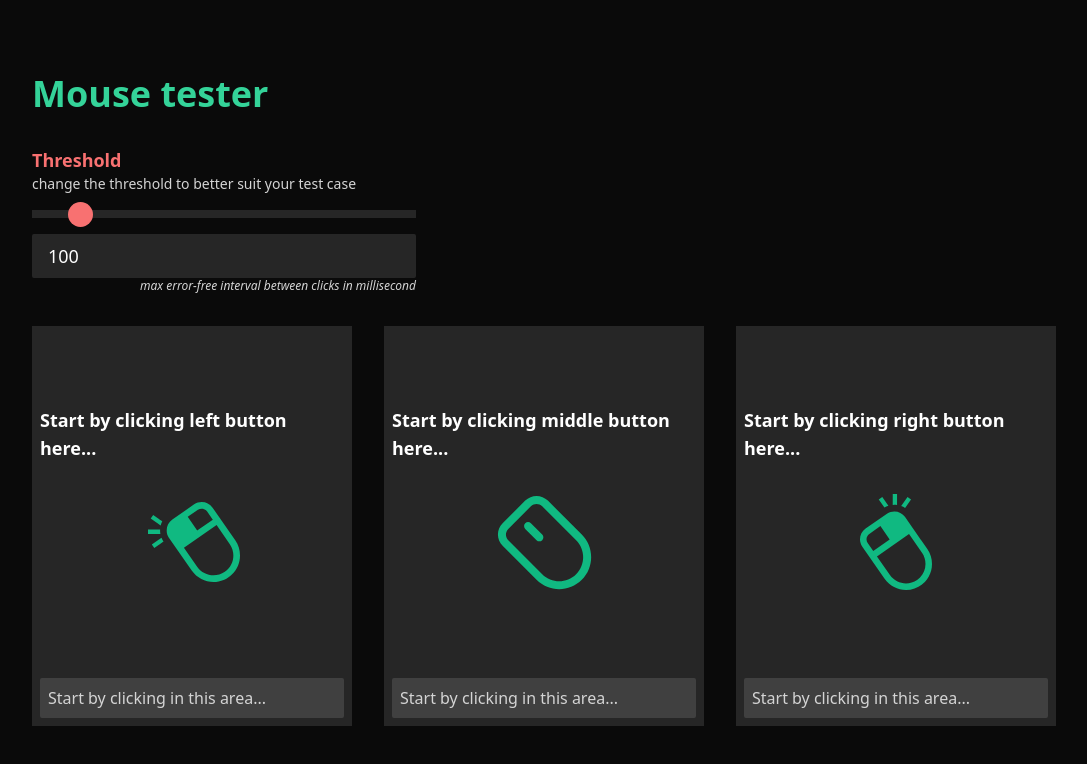
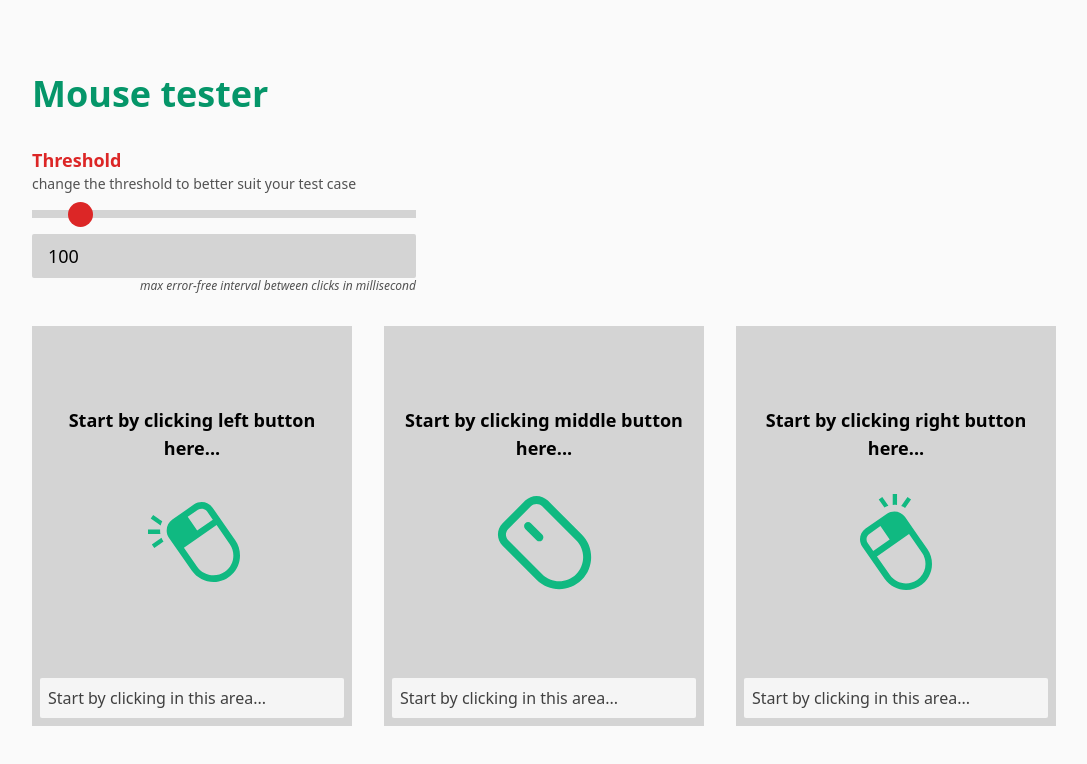
Before and after one commit to simecek-m/mouse-tester, a React (Vite) app: page / in a window 1280 px wide. Shown: the top 764 px of the page, without its empty margins (96-1183 px from the left). Built offline with nearby package versions, Linux system fonts and the light colour scheme.

Commit message:
add support for light theme

```diff
--- a/src/App.tsx
+++ b/src/App.tsx
@@ -5,20 +5,23 @@ const App: FC = () => {
   const [threshold, setThreshold] = useState<number | null>(100);
 
   return (
-    <div className="flex flex-col w-screen h-screen bg-neutral-950 select-none justify-center items-center">
+    <div className="flex flex-col w-screen h-screen bg-neutral-50 dark:bg-neutral-950 select-none justify-center items-center">
       <div className="flex flex-col w-fit gap-8">
-        <div className="text-emerald-400 font-bold text-4xl select-none flex flex-row gap-2">
+        <div className="text-emerald-600 dark:text-emerald-400 font-bold text-4xl select-none flex flex-row gap-2">
           <h1>Mouse tester</h1>
         </div>
         <section className="flex flex-col text-white w-fit">
-          <label htmlFor="threshold" className="font-bold text-lg text-red-400">
+          <label
+            htmlFor="threshold"
+            className="font-bold text-lg text-red-600 dark:text-red-400"
+          >
             Threshold
           </label>
-          <span className="text-sm text-neutral-300">
+          <span className="text-sm text-neutral-600 dark:text-neutral-300">
             change the threshold to better suit your test case
           </span>
           <input
-            className="appearance-none bg-neutral-800 h-2 my-4"
+            className="appearance-none bg-neutral-300 dark:bg-neutral-800 h-2 my-4"
             type="range"
             min="0"
             max="1000"
@@ -34,7 +37,7 @@ const App: FC = () => {
             }}
           />
           <input
-            className="bg-neutral-800 px-4 py-2 text-lg rounded-sm text-white outline-none w-96"
+            className="dark:bg-neutral-800 bg-neutral-300 px-4 py-2 text-lg rounded-sm dark:text-white text-black outline-none w-96"
             value={threshold ?? ""}
             type="number"
             onChange={(e) => {
@@ -52,7 +55,7 @@ const App: FC = () => {
               }
             }}
           />
-          <div className="text-xs text-neutral-300 italic w-full text-end">
+          <div className="text-xs text-neutral-600 dark:text-neutral-300 italic w-full text-end">
             max error-free interval between clicks in millisecond
           </div>
         </section>
--- a/src/components/ButtonWidget.tsx
+++ b/src/components/ButtonWidget.tsx
@@ -49,7 +49,7 @@ export const ButtonWidget: FC<ButtonWidgetProps> = ({
 
   return (
     <div
-      className="flex flex-col gap-4 bg-neutral-800 w-[25vw] h-[50vh] relative p-2"
+      className="flex flex-col gap-4 bg-neutral-300 dark:bg-neutral-800 w-[25vw] h-[50vh] relative p-2"
       onMouseDown={(e) => mouseHandler(e)}
       onContextMenu={(e) => e.preventDefault()}
     >
@@ -57,11 +57,13 @@ export const ButtonWidget: FC<ButtonWidgetProps> = ({
         <ButtonWidgetLabel type={buttonType} isError={isError} count={count} />
         <MouseEventLogsList events={times} threshold={threshold} />
       </div>
-      <div className="bg-neutral-700 p-2 text-neutral-300 rounded-sm">
+      <div className="bg-neutral-100 dark:bg-neutral-700 p-2 text-neutral-700 dark:text-neutral-300 rounded-sm">
         {count > 0 ? (
           <>
             <span>You've clicked</span>
-            <span className="text-white font-bold text-lg px-1">{count}</span>
+            <span className="text-black dark:text-white font-bold text-lg px-1">
+              {count}
+            </span>
             <span>times.</span>
           </>
         ) : (
--- a/src/components/ButtonWidgetLabel.tsx
+++ b/src/components/ButtonWidgetLabel.tsx
@@ -16,18 +16,18 @@ export const ButtonWidgetLabel: FC<ButtonWidgetLabelProps> = ({
   return (
     <div className="w-full h-full flex flex-col justify-center items-center">
       {count == 0 && (
-        <span className="mb-8 text-white font-bold text-lg">
+        <span className="mb-8 text-black dark:text-white font-bold text-lg text-center">
           Start by clicking {type} button here...
         </span>
       )}
       {count == 1 && (
-        <span className="mb-8 text-white font-bold text-lg">
+        <span className="mb-8 text-black dark:text-white font-bold text-lg">
           One more time!
         </span>
       )}
       <div>
         {isError && (
-          <div className="bg-red-500 font-bold mb-4 text-lg text-center px-4 py-2 rounded-xl">
+          <div className="dark:bg-red-500 bg-red-600 font-bold mb-4 text-lg text-center px-4 py-2 text-white dark:text-black rounded-xl">
             Double click!
           </div>
         )}
--- a/src/components/MouseEventLogsList.tsx
+++ b/src/components/MouseEventLogsList.tsx
@@ -27,13 +27,16 @@ export const MouseEventLogsList: FC<MouseEventLogsListProps> = ({
             return (
               <div key={index}>
                 <span
-                  className={cn("text-white me-1", {
-                    "text-red-500 font-bold text-lg": result < threshold,
+                  className={cn("text-black dark:text-white me-1", {
+                    "text-red-600 dark:text-red-500 font-bold text-lg":
+                      result < threshold,
                   })}
                 >
                   {result}
                 </span>
-                <span className="text-neutral-400">ms</span>
+                <span className="dark:text-neutral-400 text-neutral-500 text-sm">
+                  ms
+                </span>
               </div>
             );
           } else {
--- a/src/index.css
+++ b/src/index.css
@@ -2,14 +2,12 @@
 @tailwind components;
 @tailwind utilities;
 
-@layer components {
-  .gutter-stable {
-    scrollbar-gutter: stable;
-  }
+.gutter-stable {
+  scrollbar-gutter: stable;
 }
 
 ::-webkit-scrollbar {
-  width: 5px;
+  width: 7px;
 }
 
 ::-webkit-scrollbar-track {
@@ -17,12 +15,12 @@
 }
 
 ::-webkit-scrollbar-thumb {
-  background: theme('colors.neutral.500');
   border-radius: 5px;
+  @apply bg-neutral-600 dark:bg-neutral-500;
 }
 
 ::-webkit-scrollbar-thumb:hover {
-  background: theme('colors.neutral.400');
+  @apply bg-neutral-800 dark:bg-neutral-400;
 }
 
 ::-webkit-slider-thumb {
@@ -31,14 +29,14 @@
   border-radius: 100%;
   width: 25px;
   height: 25px;
-  background: theme("colors.red.400");
   cursor: pointer;
+  @apply bg-red-600 dark:bg-red-400;
 }
 
 ::-moz-range-thumb {
   border-radius: 100%;
   width: 25px;
   height: 25px;
-  background: theme("colors.red.400");
   cursor: pointer;
+  @apply bg-red-600 dark:bg-red-400;
 }
```
